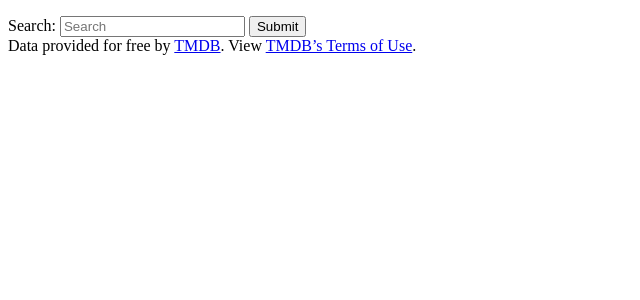
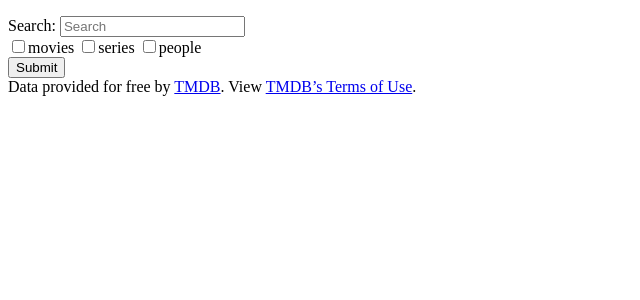
Before and after one commit to HNTQ/Movie-Search-CS50, a Flask app: page / in a window 1280 px wide. Shown: the part 52-352 px from the top of the page, without its empty margins (0-640 px from the left). Run offline with Flask 2, Linux system fonts and the light colour scheme; some libraries are stand-ins or nearby versions.

Commit message:
add filters on search bar

```diff
--- a/api.py
+++ b/api.py
@@ -98,7 +98,7 @@ def parse_query_by_title(response):
     for result in response["results"]:
         if "movie" in result["media_type"]:
             movie_dict = media_template(result)
-            movie_dict["release_date"] = result["release_date"]
+            movie_dict["release_date"] = result["release_date"] if "release_date" in result else ""
             parsed_response["movies"].append(movie_dict)
         elif "tv" in result["media_type"]:
             series_dict = media_template(result)
--- a/app.py
+++ b/app.py
@@ -223,29 +223,31 @@ def parameters():
 def search():
     """Basic search by title, can take category filters"""
     # Assignment and checks
-    filter = request.args.get("filter")
+    filtermovies = request.args.get("movies")
+    filterseries = request.args.get("series")
+    filterpeople = request.args.get("people")
     title = request.args.get("title")
     # filters = get_categories(request.args.get('filters'))
-    movies = persons = series = None
+    movies = people = series = None
     if not title:
         return render_template("search.html", error="Please submit a valid search")
 
     # Corresponding Api request
     query = a.query_data(title)
     results = a.parse_query_by_title(query)
-    print(filter)
-    if filter:
-        if "movies" in filter:
+
+    if filtermovies or filterseries or filterpeople:
+        if filtermovies:
             movies = results["movies"]
-        if "series" in filter:
+        if filterseries:
             series = results["series"]
-        if "people" in filter:
+        if filterpeople:
             people = results["people"]
     else:
         movies = results["movies"]
         people = results["people"]
         series = results["series"]
-    print(people)
+
     return render_template("search.html",
                            movies=movies,
                            series=series,
--- a/templates/index.html
+++ b/templates/index.html
@@ -8,7 +8,10 @@
 
     <form action="/search">
         <label for="search">Search:</label>
-        <input type="text" name="title" placeholder="Search">
+        <input type="text" name="title" placeholder="Search"><br>
+        <input type="checkbox" name="movies" value="movies">movies
+        <input type="checkbox" name="series" value="series">series
+        <input type="checkbox" name="people" value="people">people<br>
         <input type="submit" value="Submit">
     </form>
 
```
